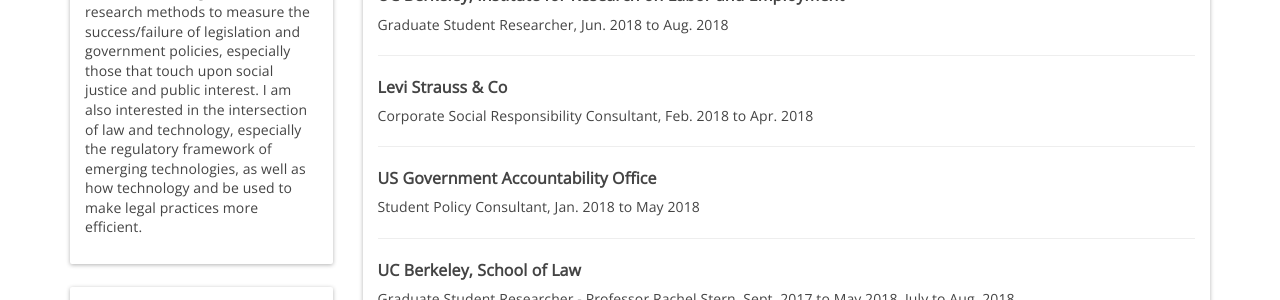
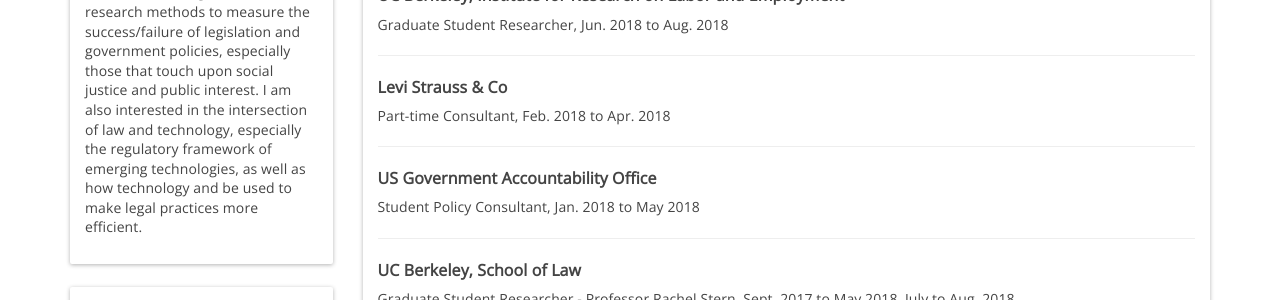
Before and after one commit to CeciliaZhang/-CeciliaZhang-.github-io, a Jekyll site: the page built from index.html, in a window 1280 px wide and 900 px high, scrolled down 624 px. Shown: the part 154-454 px from the top of the window. Built offline with Jekyll 4.4.1, drawn with Linux system fonts in a browser that asks for light colours; nearby versions of some CDN libraries.

Commit message:
Update experiences.html

```diff
--- a/_includes/experiences.html
+++ b/_includes/experiences.html
@@ -14,7 +14,7 @@
         <h6>Graduate Student Researcher, Jun. 2018 to Aug. 2018</h6>
         <hr/>
         <h5><b>Levi Strauss & Co</b></h5>
-        <h6>Corporate Social Responsibility Consultant, Feb. 2018 to Apr. 2018</h6>
+        <h6>Part-time Consultant, Feb. 2018 to Apr. 2018</h6>
         <hr/>
         <h5><b>US Government Accountability Office</b></h5>
         <h6>Student Policy Consultant, Jan. 2018 to May 2018</h6>
```
